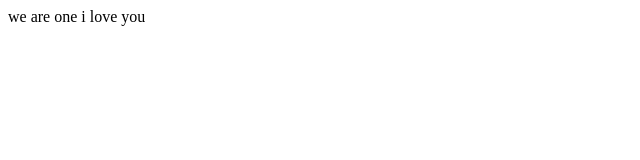
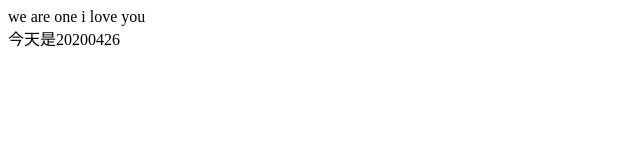
Before and after one commit to nihaojingge/demo01, a plain HTML site: page index.html in a window 1280 px wide. Shown: the whole page, without its empty margins (0-640 px from the left). Drawn offline with Linux system fonts and the light colour scheme.

Commit message:
hey wozhende

```diff
--- a/index.html
+++ b/index.html
@@ -16,6 +16,7 @@
             <p class="browsehappy">You are using an <strong>outdated</strong> browser. Please <a href="#">upgrade your browser</a> to improve your experience.</p>
         <![endif]-->
         <div id="title">we are one i love you</div>
+        <div class="20200426">今天是20200426</div>
 
         <script src="" async defer></script>
     </body>
```
